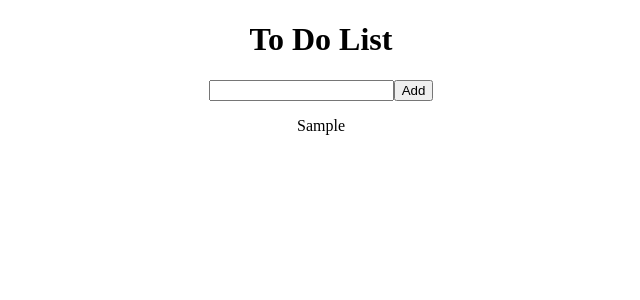
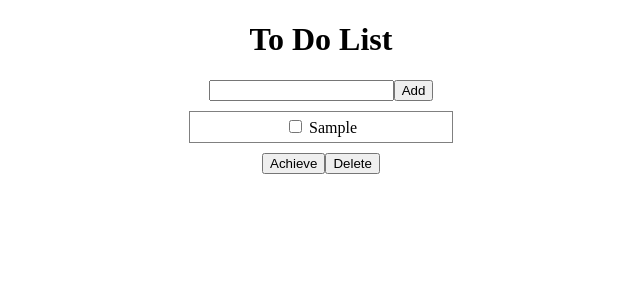
Before and after one commit to ak1103dev/to-do-list, a Next.js app: page / in a window 1280 px wide. Both pictures are taken after typing "Sample" into the empty fields and a click on the button "Add". Shown: the top 300 px of the page, without its empty margins (319-959 px from the left). Built offline with nearby package versions, Linux system fonts and the light colour scheme.

Commit message:
:sparkles: can achieve and delete

```diff
--- a/pages/index.js
+++ b/pages/index.js
@@ -7,6 +7,7 @@ export default class Error extends Component {
     this.state = {
       currText: '',
       list: [],
+      checkList: [], // { text, status }
     };
   }
 
@@ -18,20 +19,92 @@ export default class Error extends Component {
       this.setState({ list, currText: '' });
     }
   }
+  achieve = () => {
+    const { checkList } = this.state;
+    const list = _.cloneDeep(this.state.list);
+    checkList.map((index) =>
+      list[index] = {
+        text: list[index].text,
+        status: 'achieved',
+      }
+    );
+    this.setState({ list, checkList: [] });
+  }
+  delete = () => {
+    const { checkList } = this.state;
+    const list = _.cloneDeep(this.state.list);
+    checkList.map((index) =>
+      list[index] = {
+        text: list[index].text,
+        status: 'deleted',
+      }
+    );
+    this.setState({ list, checkList: [] });
+  }
+  check = (event, i) => {
+    const isCheck = event.target.checked;
+    // const hasIndex = _.includes(this.state.checkList, i);
+    if (isCheck) {
+      this.setState({ checkList: [...this.state.checkList, i]});
+    } else {
+      const checkList = _.cloneDeep(this.state.checkList);
+      _.remove(checkList, (item) => item === i);
+      this.setState({ checkList });
+    }
+  }
 
   render () {
     const { list, currText } = this.state;
+    console.log(this.state);
     return (
       <div className="container">
         <h1>To Do List</h1>
-        <input value={currText} onChange={(event) => this.setState({ currText: event.target.value })} />
-        <button onClick={this.add}>Add</button>
-        {list.map((item, i) =>
-          <p key={i}>{item.text}</p>
-        )}
+        <div className="input">
+          <input value={currText} onChange={(event) => this.setState({ currText: event.target.value })} />
+          <button onClick={this.add}>Add</button>
+        </div>
+        <div className="list">
+          {
+            list.length === 0 &&
+            <div>=== no list ===</div>
+          }
+          {list.map((item, i) => {
+            if (item.status === 'unachieved') {
+              return (
+                <div key={i} className="listCard">
+                  <input type="checkbox" onChange={(event) => this.check(event, i)} /> {item.text}
+                </div>
+              );
+            }
+            return null;
+          })}
+        </div>
+        <div>
+          <button onClick={this.achieve}>Achieve</button>
+          <button onClick={this.delete}>Delete</button>
+        </div>
         <style jsx>{`
           .container {
             text-align: center;
+            margin-left: 500px;
+            margin-right: 500px;
+          }
+          @media(max-width: 767px) {
+            .container {
+              text-align: center;
+              margin-left: 100px;
+              margin-right: 100px;
+            }
+          }
+          .input {
+            margin-bottom: 10px;
+          }
+          .list {
+            margin-bottom: 10px;
+          }
+          .listCard {
+            border: 1px solid gray;
+            padding: 5px;
           }
         `}</style>
       </div>
```
Also changed, not shown: 1 other file (tests, documents, lock files or other folders).
